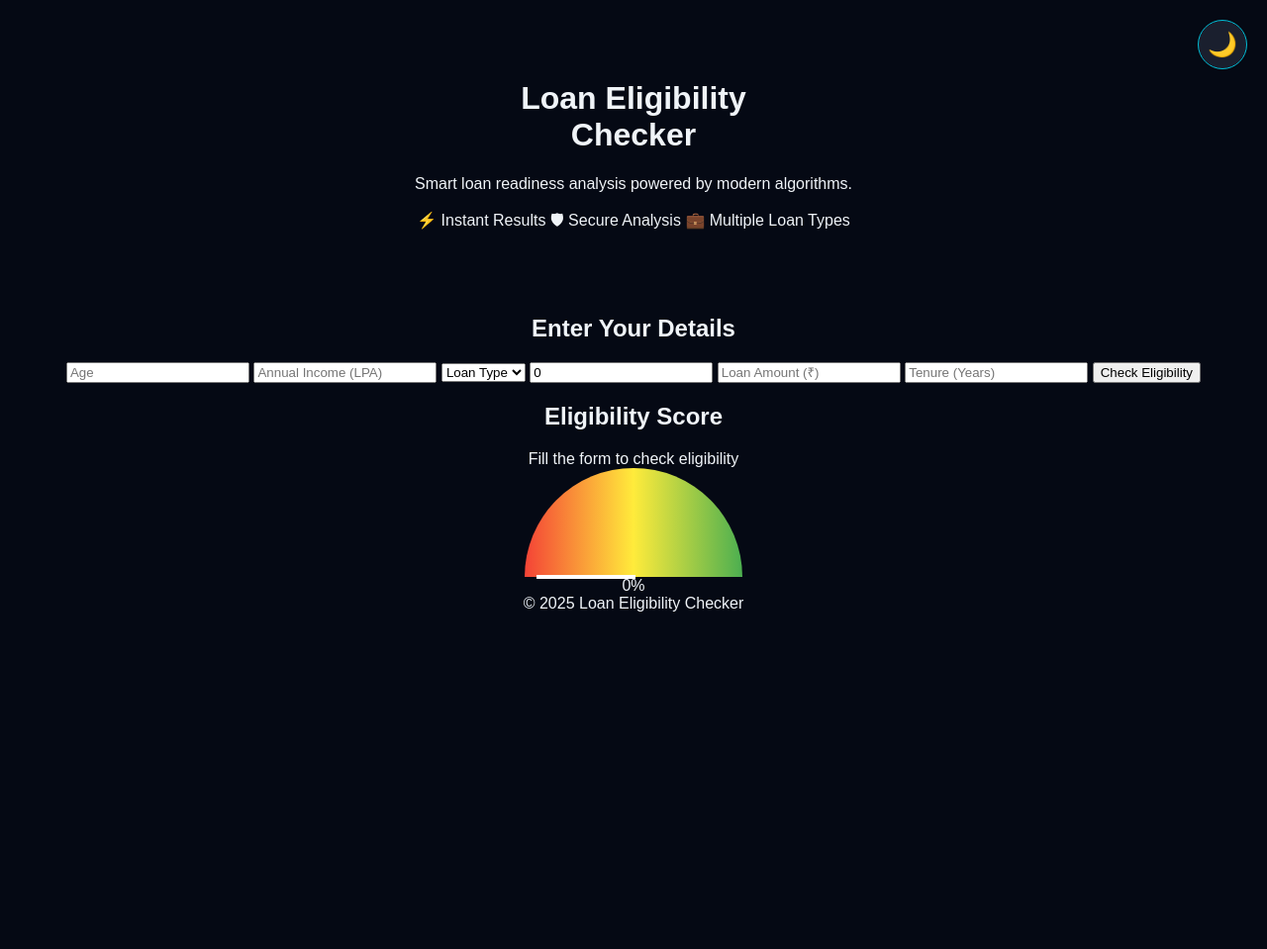
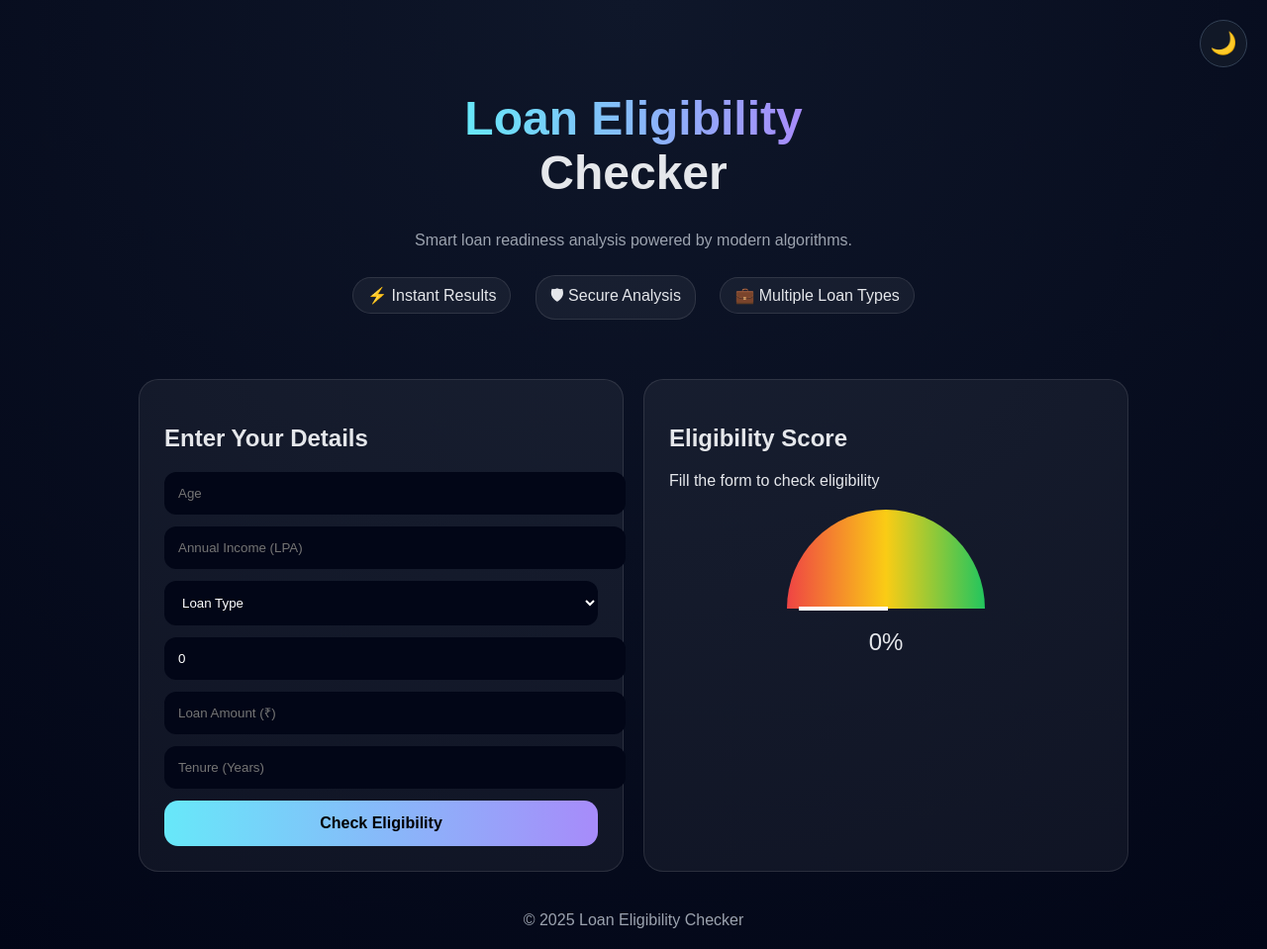
Before and after one commit to KavinKrishna7/Dreamflow, a Flask app: page / in a window 1280 px wide. Shown: the whole page at 99% size. Before the commit the page ends 618 px from the top, so only its background shows below. Run offline with Flask 3, Linux system fonts and the light colour scheme.

Commit message:
Update style.css

```diff
--- a/static/style.css
+++ b/static/style.css
@@ -1,128 +1,134 @@
-:root {
-    --bg: #050914;
-    --fg: #f0f4f8;
-    --card: #1a1f2e;
-    --primary: #00bcd4;
-    --success: #4caf50;
-    --danger: #f44336;
-}
-
-.light {
-    --bg: #f5f7fa;
-    --fg: #1a1f2e;
-    --card: #ffffff;
-    --primary: #0097a7;
-}
-
 body {
   margin: 0;
   font-family: Arial, sans-serif;
-    background: var(--bg);
-    color: var(--fg);
-    text-align: center;
-    transition: 0.4s;
+  background: radial-gradient(circle at top, #0f172a, #020617);
+  color: #e5e7eb;
 }
 
+/* Toggle */
 .theme-toggle {
   position: fixed;
   top: 20px;
   right: 20px;
-    width: 50px;
-    height: 50px;
+  background: #111827;
+  border: 1px solid #334155;
+  color: white;
+  font-size: 22px;
+  width: 48px;
+  height: 48px;
   border-radius: 50%;
-    background: var(--card);
-    border: 1px solid var(--primary);
-    font-size: 24px;
-    cursor: pointer;
 }
 
+/* Hero */
 .hero {
-    padding: 60px 20px;
+  text-align: center;
+  padding: 60px 20px 30px;
 }
 
-.container {
-    max-width: 600px;
+.hero h1 {
+  font-size: 48px;
+}
+
+.gradient {
+  background: linear-gradient(90deg, #67e8f9, #a78bfa);
+  -webkit-background-clip: text;
+  color: transparent;
+}
+
+.subtitle {
+  color: #9ca3af;
+}
+
+.badges span {
+  display: inline-block;
+  margin: 10px;
+  padding: 8px 14px;
+  border-radius: 20px;
+  background: rgba(255,255,255,0.05);
+  border: 1px solid rgba(255,255,255,0.1);
+}
+
+/* Layout */
+.grid {
+  max-width: 1000px;
   margin: auto;
+  padding: 20px;
   display: grid;
   grid-template-columns: 1fr 1fr;
-    gap: 15px;
-    padding: 20px;
+  gap: 20px;
 }
 
-.container input,
-.container select {
-    padding: 14px;
-    border-radius: 10px;
-    border: 1px solid var(--primary);
-    background: var(--card);
-    color: var(--fg);
+/* Cards */
+.card {
+  background: rgba(255,255,255,0.05);
+  border: 1px solid rgba(255,255,255,0.1);
+  border-radius: 20px;
+  padding: 25px;
 }
 
-.calculate {
-    grid-column: span 2;
-    padding: 18px;
-    border-radius: 16px;
+/* Form */
+form input,
+form select {
+  width: 100%;
+  padding: 14px;
+  margin-bottom: 12px;
+  border-radius: 12px;
   border: none;
-    background: linear-gradient(90deg, var(--primary), #5f7cff);
+  background: #020617;
   color: white;
-    font-size: 18px;
-    cursor: pointer;
 }
 
-.result {
-    margin-top: 30px;
-    font-size: 22px;
+form button {
+  width: 100%;
+  padding: 14px;
+  border-radius: 14px;
+  border: none;
+  background: linear-gradient(90deg, #67e8f9, #a78bfa);
+  font-size: 16px;
   font-weight: bold;
 }
 
-.result.success {
-    color: var(--success);
-}
-
-.result.fail {
-    color: var(--danger);
-}
-
-.meter-wrapper {
-    margin-top: 30px;
-}
-
+/* Meter */
 .meter {
-    width: 220px;
-    height: 110px;
-    background: linear-gradient(90deg, #f44336, #ffeb3b, #4caf50);
-    border-radius: 220px 220px 0 0;
-    margin: auto;
+  width: 200px;
+  height: 100px;
+  background: linear-gradient(90deg, #ef4444, #facc15, #22c55e);
+  border-radius: 200px 200px 0 0;
+  margin: 20px auto;
   position: relative;
 }
 
 .needle {
   width: 4px;
-    height: 100px;
+  height: 90px;
   background: white;
   position: absolute;
   bottom: 0;
   left: 50%;
   transform-origin: bottom;
   transform: rotate(-90deg);
-    transition: transform 1.2s ease-out;
+  transition: transform 1s ease;
 }
 
-.approval-badge {
-    margin-top: 20px;
-    padding: 15px 30px;
-    background: var(--success);
-    color: white;
-    border-radius: 30px;
-    font-weight: bold;
-    animation: pulse 1s infinite;
+#score {
+  text-align: center;
+  font-size: 24px;
 }
 
-@keyframes pulse {
-    0%, 100% { transform: scale(1); }
-    50% { transform: scale(1.05); }
+.approval {
+  background: #22c55e;
+  padding: 10px;
+  border-radius: 20px;
+  text-align: center;
+  margin-top: 10px;
 }
 
 .hidden {
   display: none;
 }
+
+footer {
+  text-align: center;
+  padding: 20px;
+  color: #9ca3af;
+}
```
Lines whose indentation alone changed are shown as unchanged.
